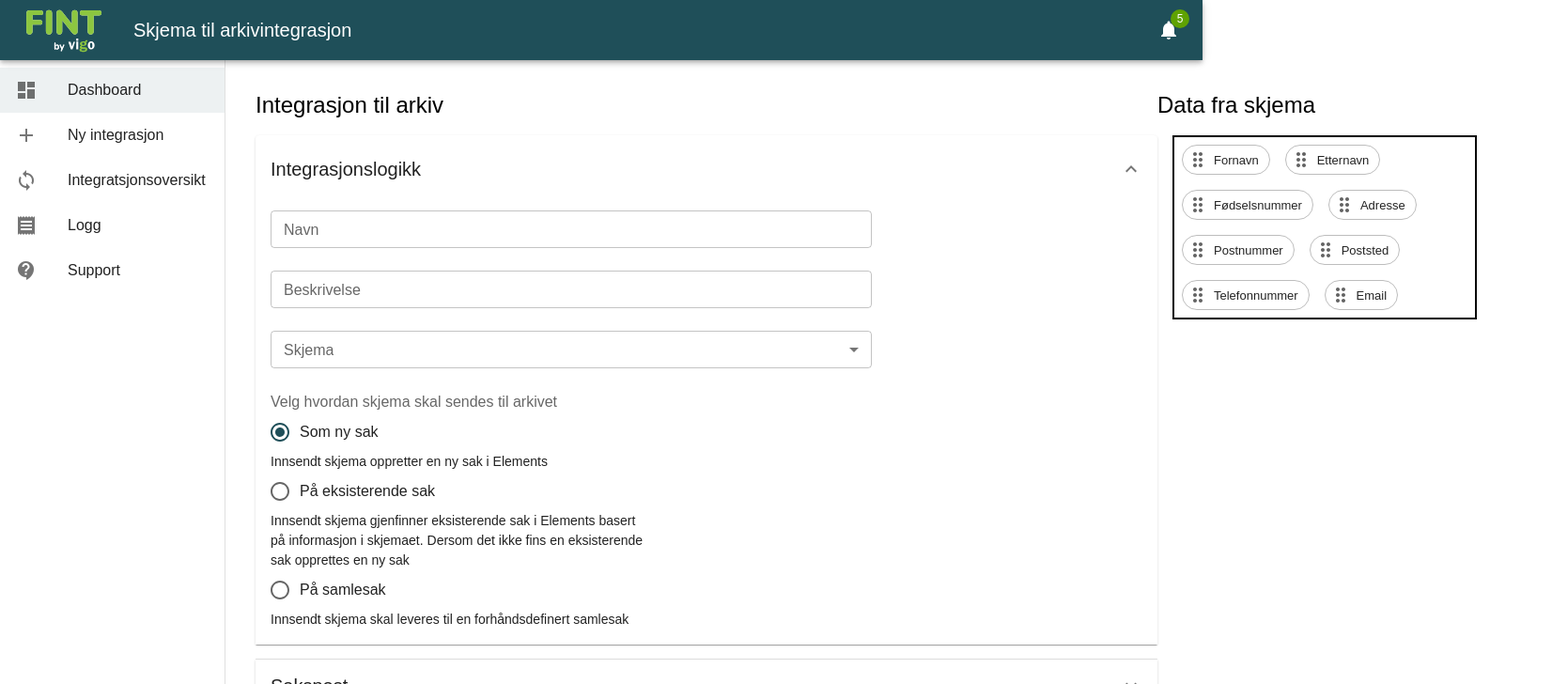
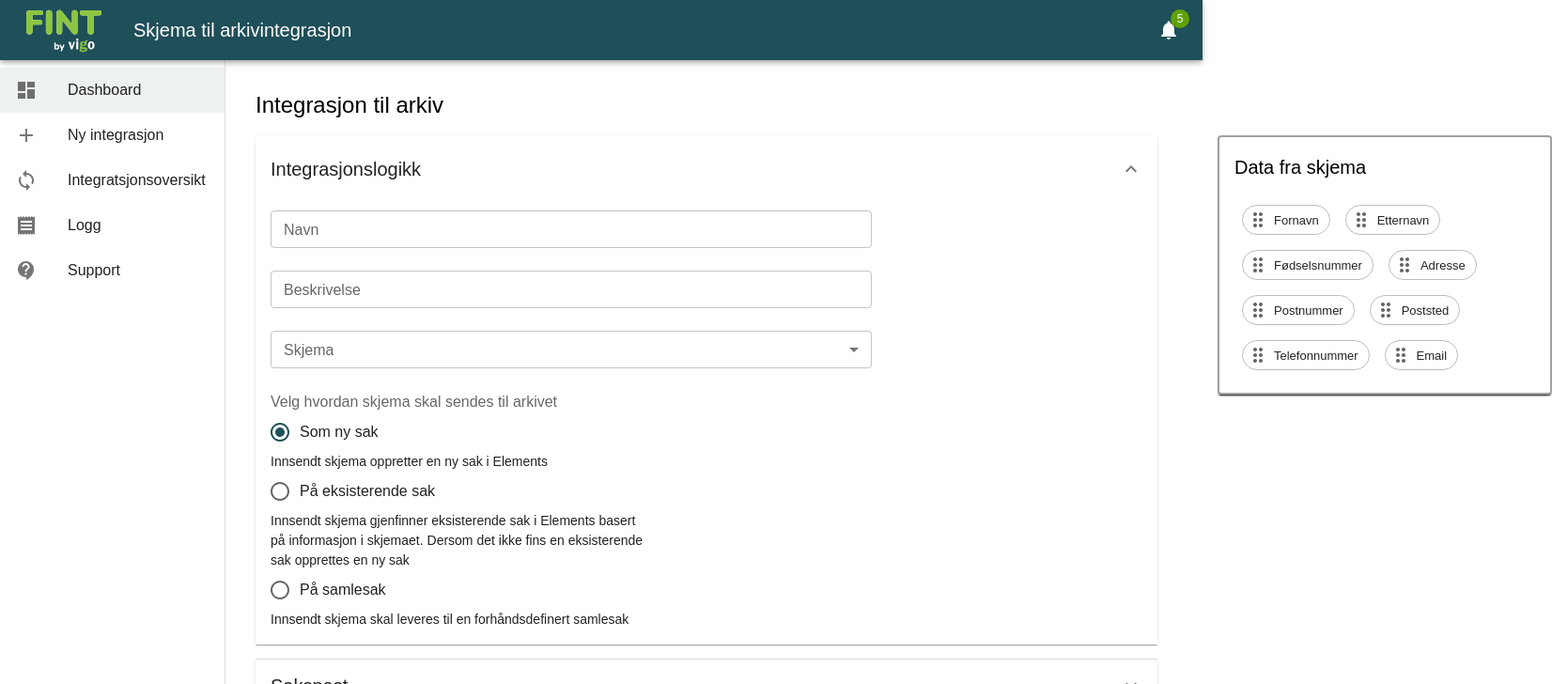
Before and after one commit to FINTLabs/fint-flyt-frontend, a React (Create React App) app: page /integration/configuration/new in a window 1280 px wide. Shown: the top 728 px of the page at 94% size, 1652 px wide, since content can reach past the window. Built offline with nearby package versions, Linux system fonts and the light colour scheme.

Commit message:
FST 85 - refactoring UI

```diff
--- a/src/features/integration/IntegrationConfigurationForm.tsx
+++ b/src/features/integration/IntegrationConfigurationForm.tsx
@@ -26,12 +26,17 @@ const useStyles = makeStyles((theme: Theme) =>
             paddingLeft: theme.spacing(2)
         },
         box: {
+            marginTop: theme.spacing(6),
             marginLeft: theme.spacing(8),
             padding: theme.spacing(2),
             border: 'solid 2px',
-            borderRadius: '2px',
-            height: theme.spacing(30)
-        },
+            borderColor: 'rgba(0, 0, 0, 0.37)',
+            borderRadius: '4px',
+            boxShadow: '0px 2px 2px -1px',
+            height: theme.spacing(30),
+            position: 'sticky',
+            top: theme.spacing(16)
+            },
         formControl: {
             width: theme.spacing(80)
         },
@@ -49,9 +54,7 @@ const useStyles = makeStyles((theme: Theme) =>
             cursor: 'pointer'
         },
         tagList: {
-            marginLeft: theme.spacing(2),
             opacity: 0.99,
-            border: 'solid 2px',
             width: theme.spacing(40),
             height: 'fit-content'
         }
@@ -125,9 +128,9 @@ const IntegrationConfigurationForm: React.FunctionComponent<RouteComponentProps<
                         </div>
                     </form>
                 </Box>
-                <Box>
-                <Typography variant={"h5"} sx={{mb: 2}}>Data fra skjema</Typography>
-                <TagList style={classes.tagList}/>
+                <Box className={classes.box}>
+                    <Typography variant={"h6"} sx={{mb: 2}}>Data fra skjema</Typography>
+                    <TagList style={classes.tagList}/>
                 </Box>
             </Box>
         </DndProvider>
--- a/src/features/integration/components/dnd/InputDropZone.tsx
+++ b/src/features/integration/components/dnd/InputDropZone.tsx
@@ -11,7 +11,7 @@ export const InputDropZone: React.FunctionComponent<any> = (props) => {
     const [{ canDrop, isOver }, drop] = useDrop(() => ({
         accept: DraggableTypes.TAG,
         drop: (tag:ITag) => {
-            setInputValue(prevState => prevState + '' + tag.value)
+            setInputValue(prevState => prevState + tag.value + ' ')
         },
         collect: (monitor) => ({
             isOver: monitor.isOver(),
@@ -36,7 +36,6 @@ export const InputDropZone: React.FunctionComponent<any> = (props) => {
     return (
         <FormControl ref={drop} role={'InputDropZone'} size="small" sx={{mb: 3}} style={{backgroundColor}}>
             <TextField size="small" label={props.label} value={inputValue} onChange={e => handleChange(e)}/>
-            {inputValue}
         </FormControl>
     );
 }
```
